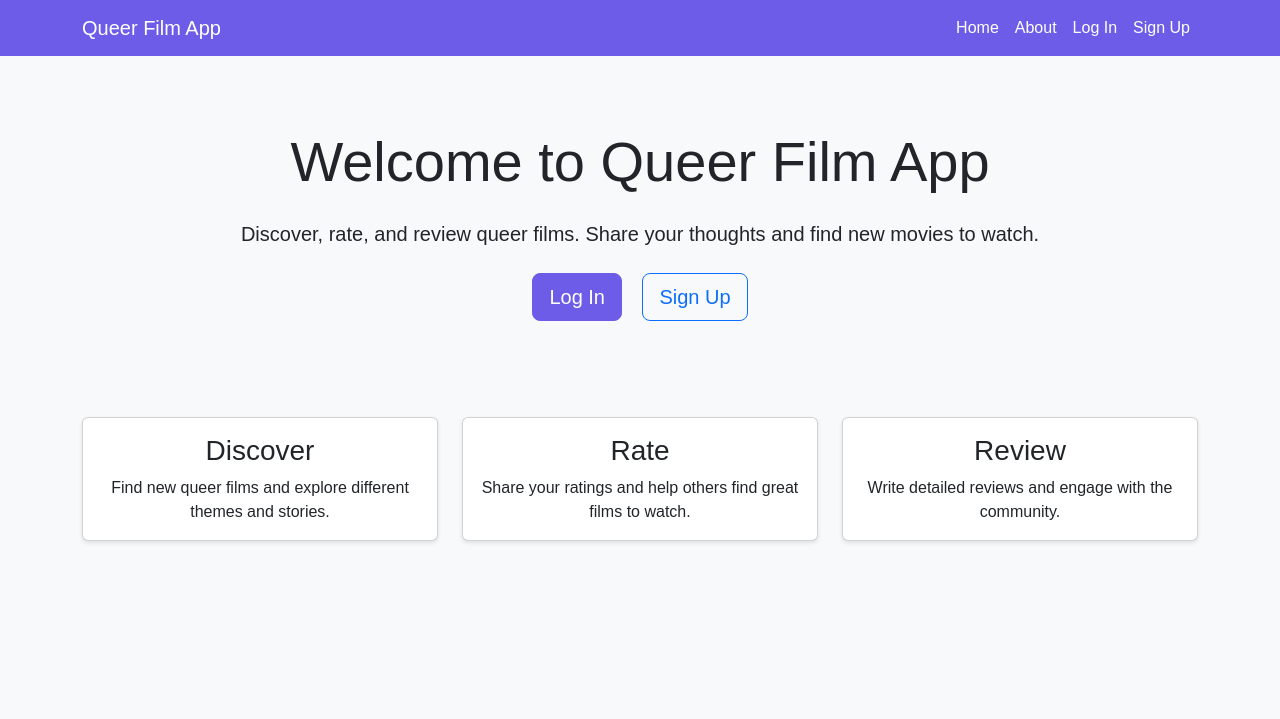
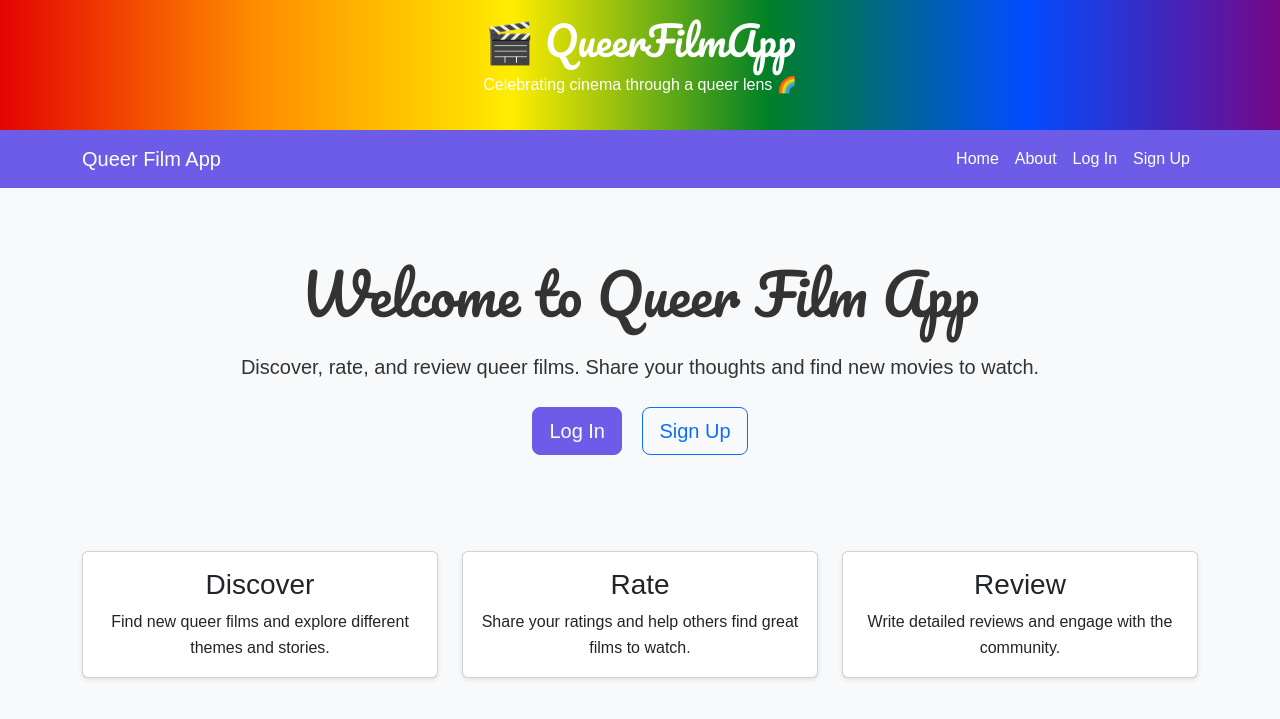
Before and after one commit to tanzie1313/django-crud-app-lab, a Django app: page / in a window 1280 px wide. Shown: the top 719 px of the page. Run offline with Django 5.2, Linux system fonts and the light colour scheme.

Commit message:
feat css update

```diff
--- /dev/null
+++ b/queerfilmapp/main_app/static/main_app/style.css
@@ -0,0 +1,61 @@
+@import url('https://fonts.googleapis.com/css2?family=Pacifico&family=Quicksand:wght@400;600&display=swap');
+
+:root {
+  --primary-color: #ff3e96; /* Hot pink */
+  --accent-color: #6a0dad;  /* Lavender purple */
+  --background: #fff0f5;    /* Lavender blush */
+  --text-dark: #333;
+  --text-light: #fff;
+  --rainbow-gradient: linear-gradient(90deg, #e40303, #ff8c00, #ffed00, #008026, #004dff, #750787);
+}
+
+body {
+  background: var(--background);
+  color: var(--text-dark);
+  margin: 0;
+  padding: 0;
+  line-height: 1.6;
+  font-family: 'Quicksand', sans-serif;
+}
+
+header {
+  background: var(--rainbow-gradient);
+  color: var(--text-light);
+  padding: 1rem 2rem;
+  text-align: center;
+  box-shadow: 0 4px 6px rgba(0,0,0,0.1);
+}
+
+h1, h2 {
+  font-family: 'Pacifico', cursive;
+}
+
+button {
+  background: var(--primary-color);
+  border: none;
+  padding: 0.75rem 1.5rem;
+  border-radius: 10px;
+  color: var(--text-light);
+  font-weight: bold;
+  cursor: pointer;
+  transition: transform 0.2s;
+}
+button:hover {
+  transform: scale(1.05);
+  background: var(--accent-color);
+}
+
+a {
+  color: var(--accent-color);
+  text-decoration: none;
+}
+a:hover {
+  text-decoration: underline;
+}
+
+/* Fun additions */
+.rainbow-underline {
+  border-bottom: 3px solid;
+  border-image: var(--rainbow-gradient) 1;
+  display: inline-block;
+}
--- a/queerfilmapp/main_app/templates/base.html
+++ b/queerfilmapp/main_app/templates/base.html
@@ -1,3 +1,4 @@
+{% load static %}
 <!DOCTYPE html>
 <html lang="en">
 <head>
@@ -5,6 +6,7 @@
     <meta name="viewport" content="width=device-width, initial-scale=1.0">
     <title>Queer Film App</title>
     <link href="https://cdn.jsdelivr.net/npm/bootstrap@5.3.0/dist/css/bootstrap.min.css" rel="stylesheet">
+    <link rel="stylesheet" href="{% static 'main_app/style.css' %}">
     <style>
         body {
             background-color: #f8f9fa;
@@ -31,6 +33,10 @@
     </style>
 </head>
 <body>
+    <header>
+      <h1>🎬 QueerFilmApp</h1>
+      <p>Celebrating cinema through a queer lens 🌈</p>
+    </header>
     <nav class="navbar navbar-expand-lg navbar-dark">
         <div class="container">
             <a class="navbar-brand" href="{% url 'home' %}">Queer Film App</a>
```
